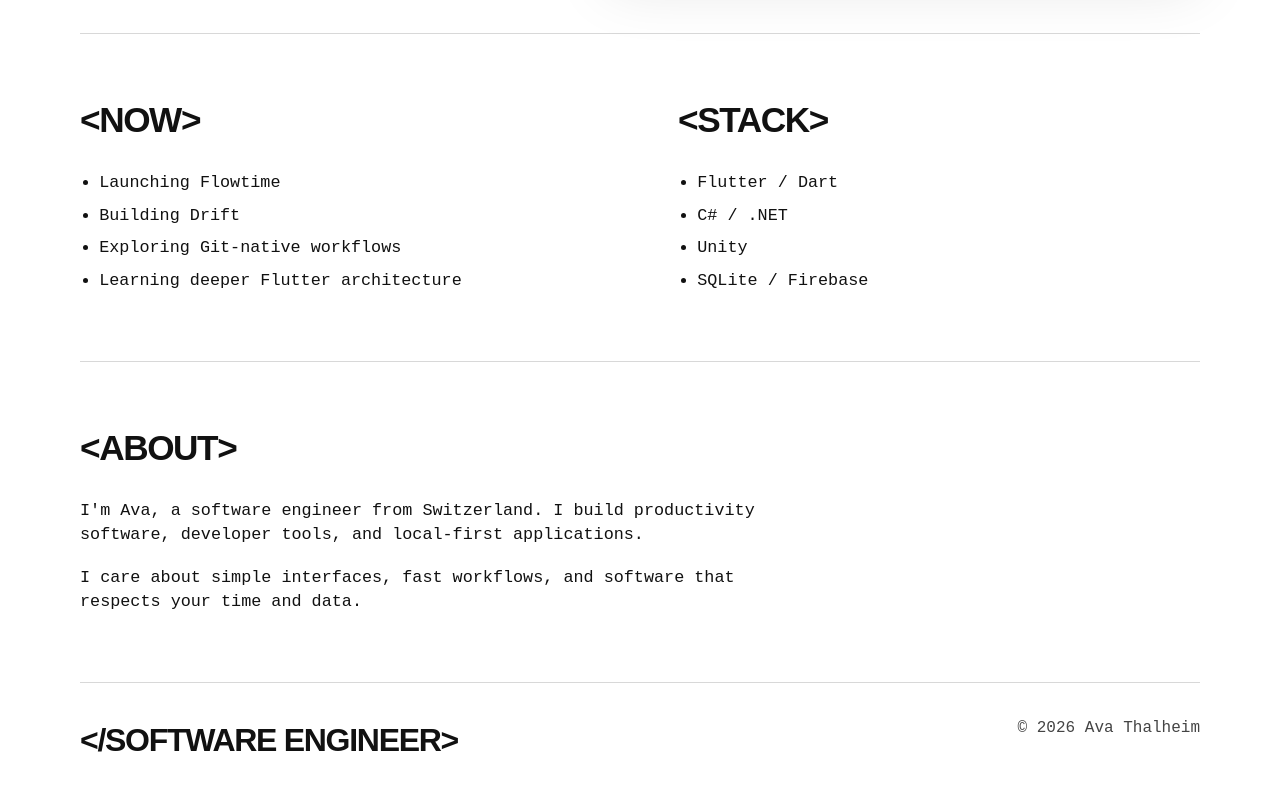
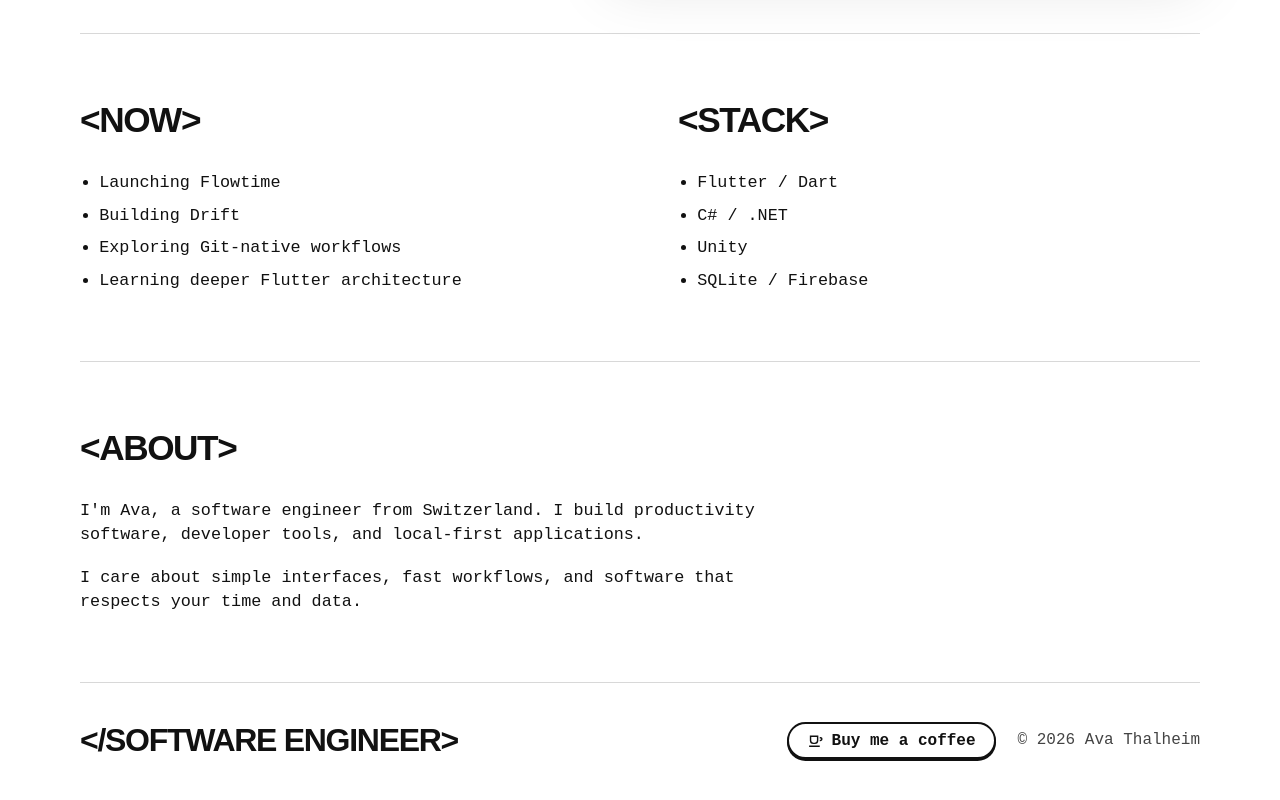
Before and after one commit to avocadowitharms/avathalheim.dev, a plain HTML site: page index.html in a window 1280 px wide. Shown: the part 1898-2698 px from the top of the page. Drawn offline with Linux system fonts and the light colour scheme.

Commit message:
added link for coffee

```diff
--- a/index.html
+++ b/index.html
@@ -97,7 +97,15 @@
 
     <footer class="footer">
       <strong>&lt;/Software Engineer&gt;</strong>
-      <span>&copy; 2026 Ava Thalheim</span>
+      <div class="footer-meta">
+        <a class="footer-pill coffee-link" href="https://buymeacoffee.com/avocadowita" target="_blank" rel="noopener noreferrer">
+          <svg viewBox="0 0 24 24" aria-hidden="true">
+            <path d="M4 5h12v7a5 5 0 0 1-5 5H9a5 5 0 0 1-5-5V5Zm14 2h1a3 3 0 0 1 0 6h-1V7ZM6 7v5a3 3 0 0 0 3 3h2a3 3 0 0 0 3-3V7H6Zm12 2v2h1a1 1 0 0 0 0-2h-1ZM3 19h15v2H3v-2Z" />
+          </svg>
+          <span>Buy me a coffee</span>
+        </a>
+        <span>&copy; 2026 Ava Thalheim</span>
+      </div>
     </footer>
   </main>
 </body>
--- a/styles.css
+++ b/styles.css
@@ -212,6 +212,7 @@ li + li {
 .footer {
   display: flex;
   justify-content: space-between;
+  align-items: center;
   gap: 24px;
   padding-top: 34px;
   font-family: "Courier New", monospace;
@@ -224,6 +225,48 @@ li + li {
   font-family: Arial, Helvetica, sans-serif;
   font-size: clamp(1.3rem, 3vw, 2rem);
   letter-spacing: -0.04em;
+}
+
+.footer-meta {
+  display: flex;
+  align-items: center;
+  flex-wrap: wrap;
+  justify-content: flex-end;
+  gap: 16px 22px;
+}
+
+.footer-pill {
+  display: inline-flex;
+  align-items: center;
+  gap: 8px;
+  min-height: 36px;
+  padding: 8px 18px;
+  color: var(--text);
+  text-decoration: none;
+  font-weight: 800;
+  line-height: 1;
+  border: 2px solid var(--text);
+  border-radius: 999px;
+  background: var(--bg);
+  box-shadow: 0 2px 0 var(--text);
+  transition: transform 160ms ease, box-shadow 160ms ease, background 160ms ease;
+}
+
+.footer-pill svg {
+  flex: 0 0 auto;
+  width: 17px;
+  height: 17px;
+  fill: currentColor;
+}
+
+.footer-pill span {
+  display: block;
+}
+
+.footer-pill:hover {
+  transform: translateY(-2px);
+  box-shadow: 0 4px 0 var(--text);
+  background: #f5f5f5;
 }
 
 @media (max-width: 760px) {
@@ -264,4 +307,8 @@ li + li {
   .footer {
     display: grid;
   }
+
+  .footer-meta {
+    justify-content: flex-start;
+  }
 }
```
